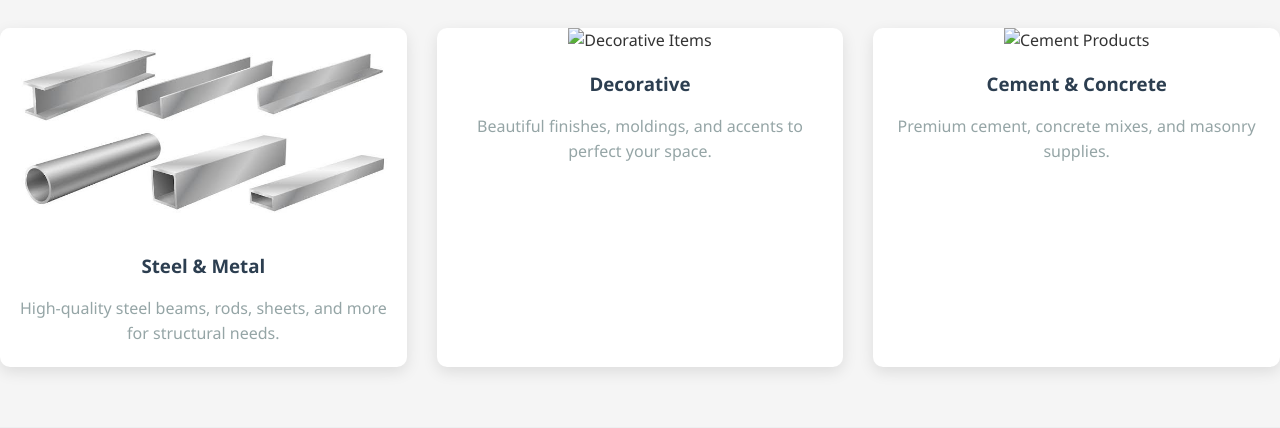
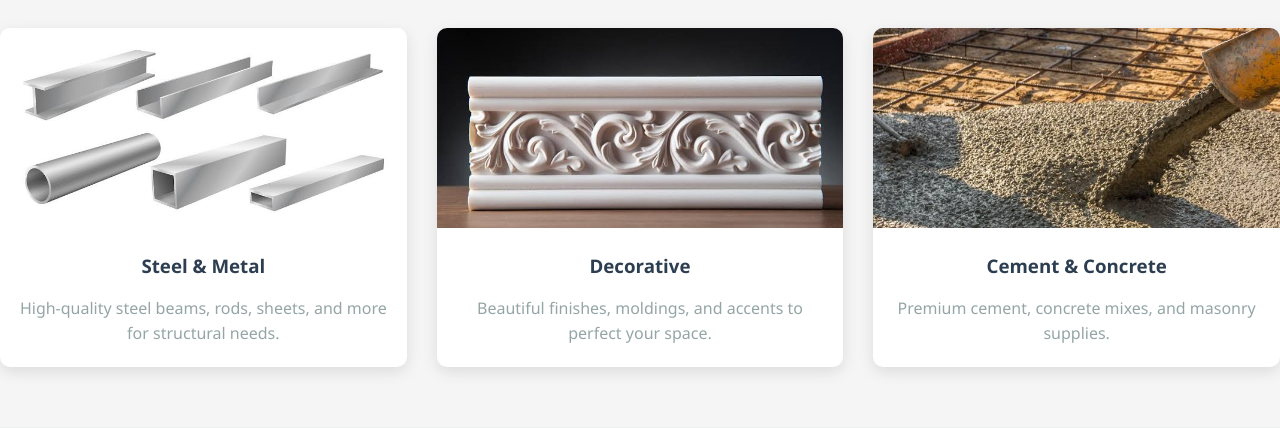
Before and after one commit to Dineomokoena/BuildRight-hardware, a plain HTML site: page index.html in a window 1280 px wide. Shown: the part 690-1118 px from the top of the page. Drawn offline with Linux system fonts and the light colour scheme.

Commit message:
Update index.html

```diff
--- a/index.html
+++ b/index.html
@@ -42,12 +42,12 @@
                     <p>High-quality steel beams, rods, sheets, and more for structural needs.</p>
                 </div>
                 <div class="category-card">
-                    <img src="images/IMG_2627.JPG" alt="Decorative Items">
+                    <img src="IMG_2627.JPG" alt="Decorative Items">
                     <h3>Decorative</h3>
                     <p>Beautiful finishes, moldings, and accents to perfect your space.</p>
                 </div>
                 <div class="category-card">
-                    <img src="images/IMG_2632.JPG" alt="Cement Products">
+                    <img src="IMG_2632.JPG" alt="Cement Products">
                     <h3>Cement & Concrete</h3>
                     <p>Premium cement, concrete mixes, and masonry supplies.</p>
                 </div>
```
